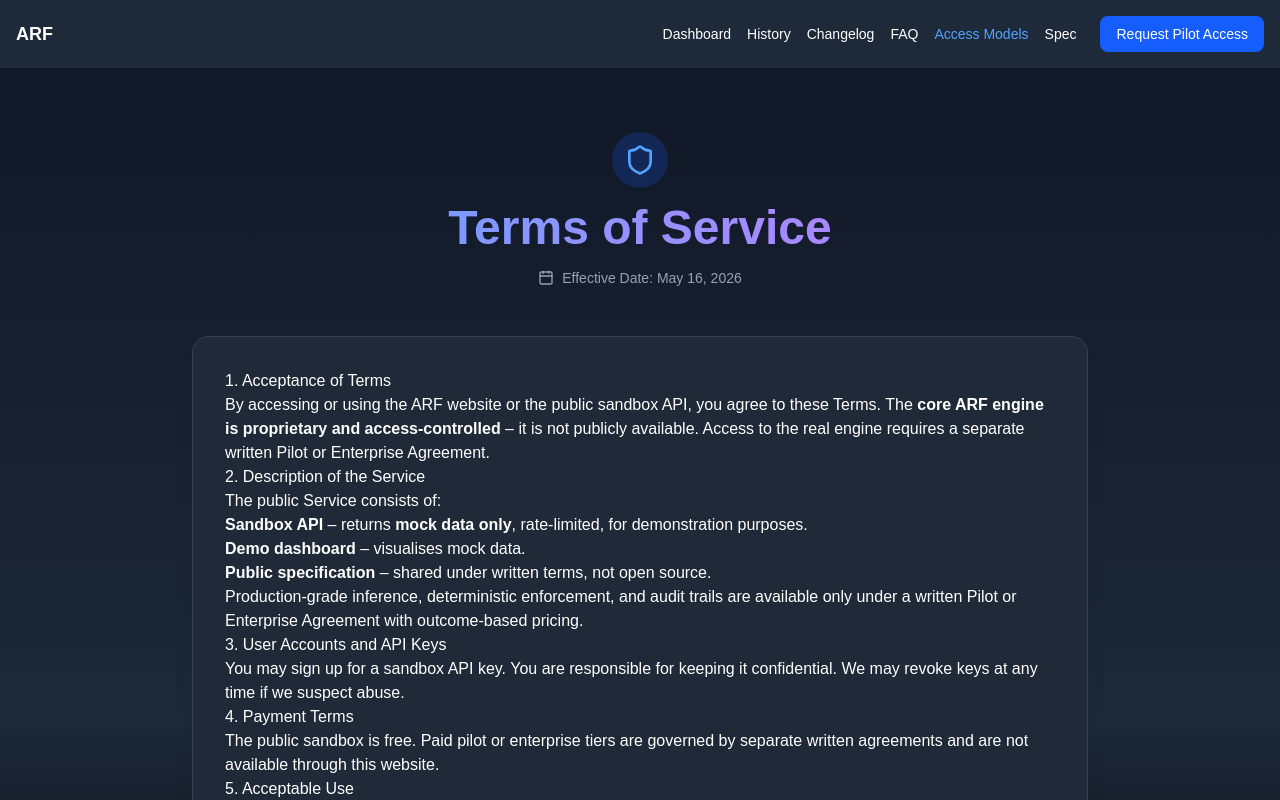
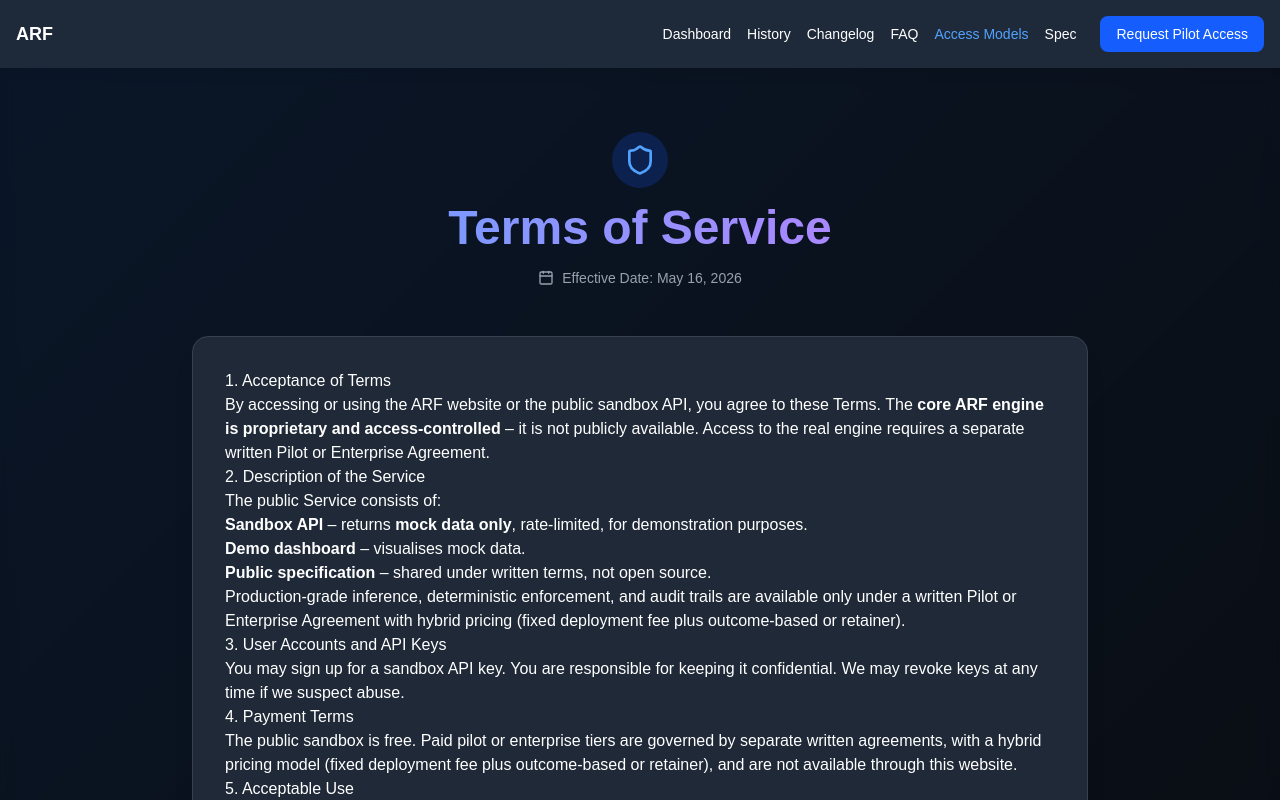
Before and after one commit to arf-foundation/arf-frontend, a Next.js app: page /terms in a window 1280 px wide. Shown: the top 800 px of the page. Built offline with nearby package versions, Linux system fonts and the light colour scheme.

Commit message:
Modify pricing terms in TermsPage component
Updated pricing terms in the TermsPage component to reflect hybrid pricing models.

```diff
--- a/app/terms/page.tsx
+++ b/app/terms/page.tsx
@@ -4,7 +4,7 @@ export default function TermsPage() {
   const effectiveDate = "May 16, 2026";
 
   return (
-    <div className="min-h-screen bg-gradient-to-b from-gray-900 via-gray-800 to-black text-white">
+    <div className="min-h-screen text-white">
       <div className="container mx-auto px-4 py-8 sm:py-16">
         <div className="max-w-4xl mx-auto">
           <div className="text-center mb-8 sm:mb-12">
@@ -37,7 +37,7 @@ export default function TermsPage() {
                 <li><strong>Public specification</strong> – shared under written terms, not open source.</li>
               </ul>
               <p>
-                Production‑grade inference, deterministic enforcement, and audit trails are available only under a written Pilot or Enterprise Agreement with outcome‑based pricing.
+                Production‑grade inference, deterministic enforcement, and audit trails are available only under a written Pilot or Enterprise Agreement with hybrid pricing (fixed deployment fee plus outcome‑based or retainer).
               </p>
 
               <h2>3. User Accounts and API Keys</h2>
@@ -47,7 +47,7 @@ export default function TermsPage() {
 
               <h2>4. Payment Terms</h2>
               <p>
-                The public sandbox is free. Paid pilot or enterprise tiers are governed by separate written agreements and are not available through this website.
+                The public sandbox is free. Paid pilot or enterprise tiers are governed by separate written agreements, with a hybrid pricing model (fixed deployment fee plus outcome‑based or retainer), and are not available through this website.
               </p>
 
               <h2>5. Acceptable Use</h2>
```
